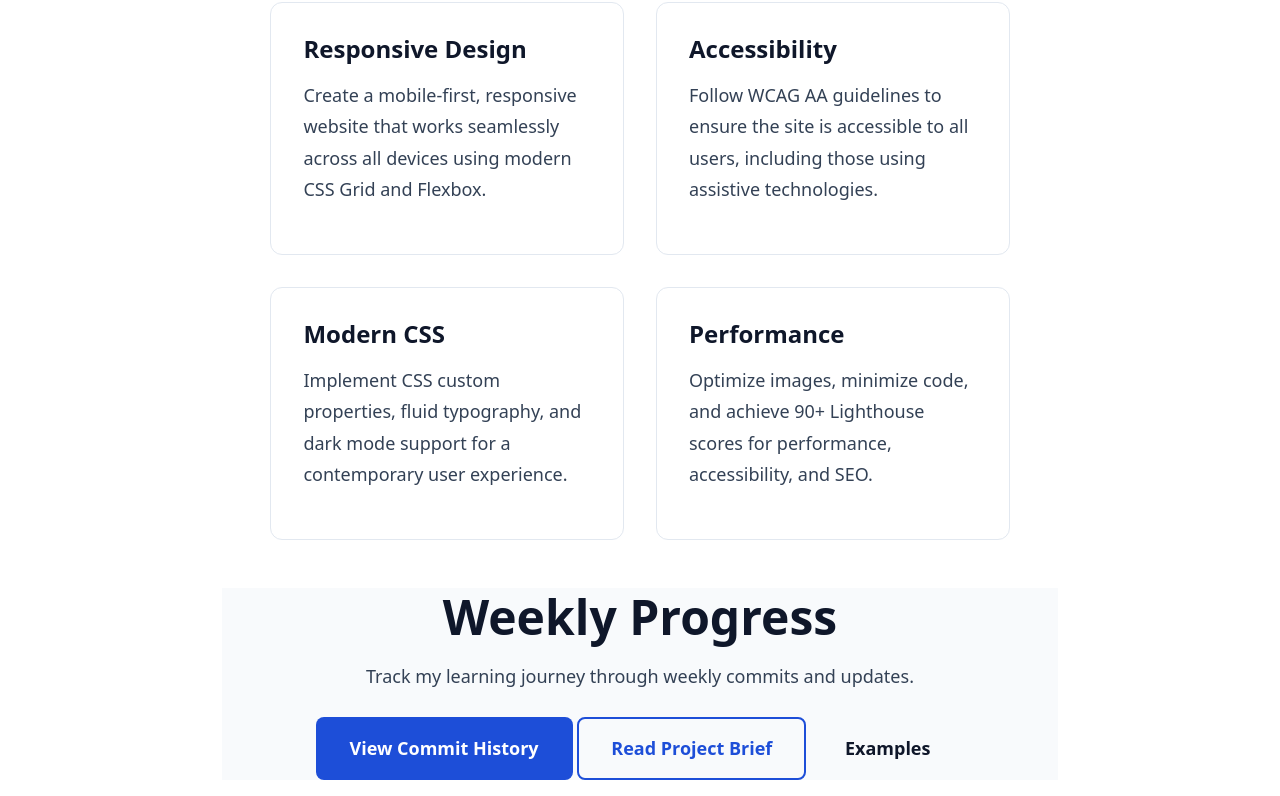
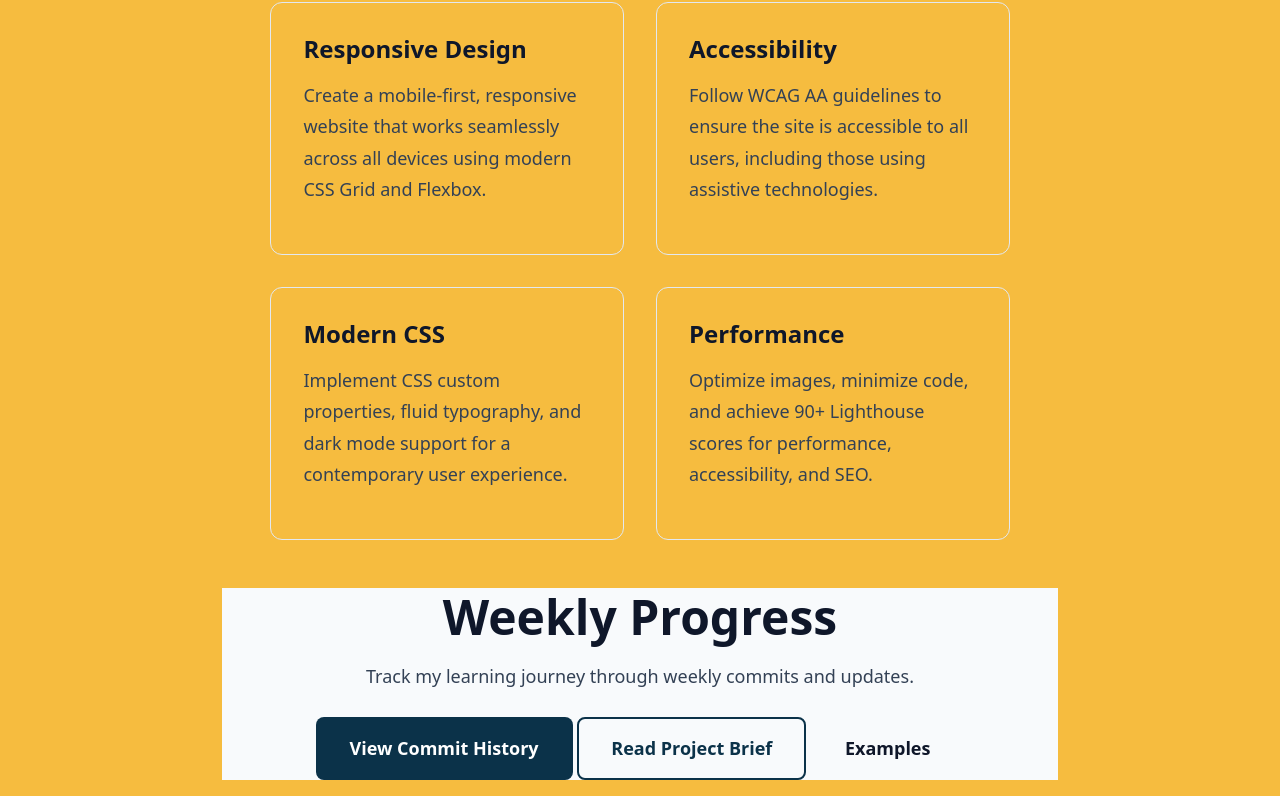
Before and after one commit to romendieta0207/romina_mta_porfolio, a website: page index.html in a window 1280 px wide. Shown: the part 657-1453 px from the top of the page. Drawn offline with Linux system fonts and the light colour scheme.

Commit message:
COMIT IMAGEKIT

```diff
--- a/assets/css/_variables.css
+++ b/assets/css/_variables.css
@@ -14,10 +14,10 @@
 
   /* ===== COLOR SYSTEM ===== */
   /* Primary brand colors */
-  --color-primary: #1d4ed8;
+  --color-primary: #0b3249;
   --color-primary-hover: #1e40af;
-  --color-primary-light: #3b82f6;
-  --color-primary-dark: #1e3a8a;
+  --color-primary-light: #679cbc;
+  --color-primary-dark: #ed1d2e;
 
   /* Neutral colors for text and backgrounds */
   --color-text-primary: #0f172a;
@@ -25,9 +25,9 @@
   --color-text-muted: #64748b;
 
   /* Background colors */
-  --color-bg: #ffffff;
+  --color-bg: #f6bc3f;
   --color-bg-light: #f8fafc;
-  --color-bg-dark: #0f172a;
+  --color-bg-dark: #0b3249;
 
   /* Border colors */
   --color-border-light: #e2e8f0;
@@ -63,9 +63,7 @@
   --font-weight-bold: 700;
 
   /* Font families */
-  --font-family-base:
-    system-ui, -apple-system, "Segoe UI", Roboto, "Helvetica Neue", Arial,
-    sans-serif;
+  --font-family-base: system-ui, -apple-system, "Segoe UI", "Rubik", sans-serif;
   --font-family-heading: var(--font-family-base);
   --font-family-mono:
     ui-monospace, "Cascadia Code", "Source Code Pro", Menlo, Monaco,
--- /dev/null
+++ b/assets/css/theme.css
@@ -0,0 +1,80 @@
+/* Design Tokens - Typography */
+:root {
+  /* Font Family */
+  --font-primary:
+    -apple-system, BlinkMacSystemFont, "Segoe UI", "Rubik", sans-serif;
+  --font-secondary: "Versos text", sans-serif;
+  --font-mono: "Courier New", monospace;
+
+  /* Font Sizes */
+  --font-size-xs: 0.75rem;
+  --font-size-sm: 0.875rem;
+  --font-size-base: 1rem;
+  --font-size-lg: 1.125rem;
+  --font-size-xl: 1.25rem;
+  --font-size-2xl: 1.5rem;
+  --font-size-3xl: 1.875rem;
+  --font-size-4xl: 2.25rem;
+
+  /* Font Weights */
+  --font-weight-light: 300;
+  --font-weight-regular: 400;
+  --font-weight-medium: 500;
+  --font-weight-semibold: 600;
+  --font-weight-bold: 700;
+
+  /* Line Heights */
+  --line-height-tight: 1.2;
+  --line-height-normal: 1.5;
+  --line-height-relaxed: 1.75;
+
+  /* Colors - Primary */
+  --color-primary: #0b3249;
+  --color-primary-light: #679cbc;
+  --color-primary-dark: #061b27;
+
+  /* Colors - Secondary */
+  --color-secondary: #ed1d2e;
+  --color-secondary-light: #f6bc3f;
+  --color-secondary-dark: #fff1d6;
+
+  /* Colors - Neutral */
+  --color-white: #ffffff;
+  --color-gray-50: #f9fafb;
+  --color-gray-100: #f3f4f6;
+  --color-gray-200: #e5e7eb;
+  --color-gray-300: #d1d5db;
+  --color-gray-600: #4b5563;
+  --color-gray-800: #1f2937;
+  --color-gray-900: #111827;
+
+  /* Colors - Status */
+  --color-success: #10b981;
+  --color-warning: #f59e0b;
+  --color-error: #ef4444;
+  --color-info: #0ea5e9;
+
+  /* Spacing */
+  --spacing-xs: 0.25rem;
+  --spacing-sm: 0.5rem;
+  --spacing-md: 1rem;
+  --spacing-lg: 1.5rem;
+  --spacing-xl: 2rem;
+  --spacing-2xl: 3rem;
+
+  /* Border Radius */
+  --radius-sm: 0.25rem;
+  --radius-md: 0.5rem;
+  --radius-lg: 0.75rem;
+  --radius-full: 9999px;
+
+  /* Shadows */
+  --shadow-sm: 0 1px 2px 0 rgba(0, 0, 0, 0.05);
+  --shadow-md: 0 4px 6px -1px rgba(0, 0, 0, 0.1);
+  --shadow-lg: 0 10px 15px -3px rgba(0, 0, 0, 0.1);
+
+  /* Transitions */
+  --transition-fast: 150ms ease-in-out;
+  --transition-base: 200ms ease-in-out;
+  --transition-slow: 300ms ease-in-out;
+}
--- a/index.html
+++ b/index.html
@@ -1,11 +1,12 @@
-<!DOCTYPE html>
+<!doctype html>
 <html lang="es">
   <head>
     <meta charset="UTF-8" />
     <meta name="viewport" content="width=device-width, initial-scale=1.0" />
     <meta
       name="description"
-			content="Student web development project for WEB ATELIER (UDIT) course - showcasing modern HTML, CSS, and JavaScript techniques" />
+      content="Student web development project for WEB ATELIER (UDIT) course - showcasing modern HTML, CSS, and JavaScript techniques"
+    />
     <meta name="author" content="[Your Name]" />
     <title>My Web Project - WEB ATELIER (UDIT)</title>
     <link rel="stylesheet" href="./assets/css/style.css" />
@@ -32,12 +33,14 @@
       <section id="about" class="container-narrow">
         <h2>Welcome to My Project</h2>
         <p class="lead">
-					This is my student project for the WEB ATELIER (UDIT) course. I'm learning modern web development with a focus on
-					semantic HTML, responsive CSS, and accessible JavaScript.
+          This is my student project for the WEB ATELIER (UDIT) course. I'm
+          learning modern web development with a focus on semantic HTML,
+          responsive CSS, and accessible JavaScript.
         </p>
         <p>
-					Throughout this course, I will build this site incrementally, committing progress after each class session. This
-					project demonstrates my understanding of web fundamentals and best practices.
+          Throughout this course, I will build this site incrementally,
+          committing progress after each class session. This project
+          demonstrates my understanding of web fundamentals and best practices.
         </p>
       </section>
 
@@ -47,30 +50,32 @@
           <div class="card">
             <h3 class="card-title">Responsive Design</h3>
             <p class="card-content">
-							Create a mobile-first, responsive website that works seamlessly across all devices using modern CSS Grid and
-							Flexbox.
+              Create a mobile-first, responsive website that works seamlessly
+              across all devices using modern CSS Grid and Flexbox.
             </p>
           </div>
 
           <div class="card">
             <h3 class="card-title">Accessibility</h3>
             <p class="card-content">
-							Follow WCAG AA guidelines to ensure the site is accessible to all users, including those using assistive
-							technologies.
+              Follow WCAG AA guidelines to ensure the site is accessible to all
+              users, including those using assistive technologies.
             </p>
           </div>
 
           <div class="card">
             <h3 class="card-title">Modern CSS</h3>
             <p class="card-content">
-							Implement CSS custom properties, fluid typography, and dark mode support for a contemporary user experience.
+              Implement CSS custom properties, fluid typography, and dark mode
+              support for a contemporary user experience.
             </p>
           </div>
 
           <div class="card">
             <h3 class="card-title">Performance</h3>
             <p class="card-content">
-							Optimize images, minimize code, and achieve 90+ Lighthouse scores for performance, accessibility, and SEO.
+              Optimize images, minimize code, and achieve 90+ Lighthouse scores
+              for performance, accessibility, and SEO.
             </p>
           </div>
         </div>
@@ -78,10 +83,18 @@
 
       <section id="progress" class="container bg-light">
         <h2 class="text-center">Weekly Progress</h2>
-				<p class="text-center text-secondary mb-lg">Track my learning journey through weekly commits and updates.</p>
+        <p class="text-center text-secondary mb-lg">
+          Track my learning journey through weekly commits and updates.
+        </p>
         <div class="text-center mt-lg">
-					<a href="https://github.com/[username]/[project-repo]/commits/main" class="btn btn-primary">View Commit History</a>
-					<a href="project-brief.md" class="btn btn-secondary">Read Project Brief</a>
+          <a
+            href="https://github.com/[username]/[project-repo]/commits/main"
+            class="btn btn-primary"
+            >View Commit History</a
+          >
+          <a href="project-brief.md" class="btn btn-secondary"
+            >Read Project Brief</a
+          >
           <a href="ejemplos/" class="btn btn-ghost">Examples</a>
         </div>
       </section>
@@ -89,9 +102,13 @@
 
     <footer>
       <div class="container">
-				<p class="text-muted">&copy; 2025 [Your Name] — WEB ATELIER (UDIT) · Web Design Course</p>
+        <p class="text-muted">
+          &copy; 2025 [Your Name] — WEB ATELIER (UDIT) · Web Design Course
+        </p>
         <p>
-					<a href="https://github.com/ruvebal/web-atelier-udit">Course Framework</a>
+          <a href="https://github.com/ruvebal/web-atelier-udit"
+            >Course Framework</a
+          >
           ·
           <a href="project-inspiration.md">Inspiration</a>
           ·
```
Also changed, not shown: imagekit-urls.txt (+12 -0 lines). Lines whose indentation alone changed are shown as unchanged.
